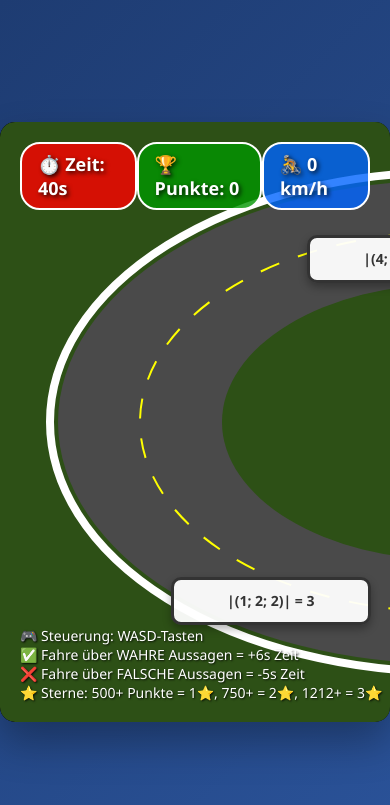
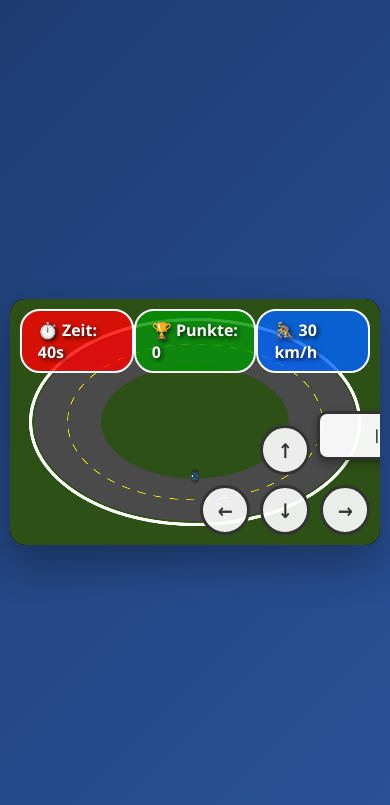
Before and after one commit to PeterSMSL/Analytische_Geometrie, a plain HTML site: page 03_Vektoren/math_racer.html in a window 390 px wide. Drawn offline with Linux system fonts and the light colour scheme.

Commit message:
spiel neu in 3

```diff
--- a/03_Vektoren/math_racer.html
+++ b/03_Vektoren/math_racer.html
@@ -27,11 +27,28 @@
             border-radius: 15px;
             box-shadow: 0 20px 40px rgba(0,0,0,0.3);
             overflow: hidden;
+            max-width: 100%;
+            width: 900px;
+            height: 600px;
         }
 
         #gameCanvas {
             display: block;
             border-radius: 15px;
+            width: 100%;
+            height: 100%;
+        }
+
+        @media (max-width: 920px) {
+            .game-container {
+                width: 95vw;
+                height: 63.33vw; /* Maintain 900:600 aspect ratio */
+                max-height: 80vh;
+            }
+
+            body {
+                padding: 5px;
+            }
         }
 
         .ui-overlay {
@@ -174,6 +191,77 @@
                 opacity: 0;
             }
         }
+
+        .mobile-controls {
+            position: absolute;
+            bottom: 20px;
+            right: 20px;
+            display: flex;
+            flex-direction: column;
+            gap: 10px;
+            z-index: 30;
+        }
+
+        .control-row {
+            display: flex;
+            gap: 10px;
+            justify-content: center;
+        }
+
+        .control-btn {
+            width: 60px;
+            height: 60px;
+            background: rgba(255, 255, 255, 0.9);
+            border: 3px solid #333;
+            border-radius: 50%;
+            font-size: 24px;
+            font-weight: bold;
+            color: #333;
+            display: flex;
+            align-items: center;
+            justify-content: center;
+            cursor: pointer;
+            user-select: none;
+            -webkit-user-select: none;
+            touch-action: manipulation;
+            transition: all 0.1s ease;
+        }
+
+        .control-btn:active {
+            background: rgba(200, 200, 200, 0.9);
+            transform: scale(0.95);
+        }
+
+        .control-btn:hover {
+            background: rgba(220, 220, 220, 0.9);
+        }
+
+        @media (max-width: 768px) {
+            .mobile-controls {
+                display: flex;
+                bottom: 10px;
+                right: 10px;
+            }
+
+            .control-btn {
+                width: 50px;
+                height: 50px;
+                font-size: 20px;
+            }
+
+            .ui-overlay {
+                top: 10px;
+                left: 10px;
+                right: 10px;
+                font-size: 16px;
+            }
+        }
+
+        @media (min-width: 769px) {
+            .mobile-controls {
+                display: none;
+            }
+        }
     </style>
 </head>
 <body>
@@ -186,12 +274,6 @@
             <div class="speed">🚴 <span id="speed">0</span> km/h</div>
         </div>
 
-        <div class="instructions">
-            🎮 Steuerung: WASD-Tasten<br>
-            ✅ Fahre über WAHRE Aussagen = +6s Zeit<br>
-            ❌ Fahre über FALSCHE Aussagen = -5s Zeit<br>
-            ⭐ Sterne: 500+ Punkte = 1⭐, 750+ = 2⭐, 1212+ = 3⭐
-        </div>
 
         <div class="game-over" id="gameOver">
             <h2 id="gameResult">Spiel beendet!</h2>
@@ -199,6 +281,17 @@
             <p id="finalScore">Endpunktzahl: 0</p>
             <p id="performance">Fantastische Leistung!</p>
             <button class="restart-btn" onclick="restartGame()">Neues Spiel</button>
+        </div>
+
+        <div class="mobile-controls">
+            <div class="control-row">
+                <div class="control-btn" id="upBtn">↑</div>
+            </div>
+            <div class="control-row">
+                <div class="control-btn" id="leftBtn">←</div>
+                <div class="control-btn" id="downBtn">↓</div>
+                <div class="control-btn" id="rightBtn">→</div>
+            </div>
         </div>
     </div>
 
@@ -218,8 +311,9 @@
             x: 450,
             y: 450, // Start on the track bottom
             angle: -Math.PI/2, // Start pointing up
-            speed: 0,
+            speed: 2, // Start with base speed for mobile
             maxSpeed: 5, // Reduced from 8 to 5
+            baseSpeed: 2, // Minimum speed for mobile
             acceleration: 0.25, // Reduced from 0.4 to 0.25
             friction: 0.88,
             turnSpeed: 0.06,
@@ -648,27 +742,88 @@
             e.preventDefault();
         });
 
+        // Touch Controls
+        function setupTouchControls() {
+            const upBtn = document.getElementById('upBtn');
+            const downBtn = document.getElementById('downBtn');
+            const leftBtn = document.getElementById('leftBtn');
+            const rightBtn = document.getElementById('rightBtn');
+
+            // Touch start events
+            upBtn.addEventListener('touchstart', (e) => {
+                e.preventDefault();
+                keys.up = true;
+            });
+
+            downBtn.addEventListener('touchstart', (e) => {
+                e.preventDefault();
+                keys.down = true;
+            });
+
+            leftBtn.addEventListener('touchstart', (e) => {
+                e.preventDefault();
+                keys.left = true;
+            });
+
+            rightBtn.addEventListener('touchstart', (e) => {
+                e.preventDefault();
+                keys.right = true;
+            });
+
+            // Touch end events
+            upBtn.addEventListener('touchend', (e) => {
+                e.preventDefault();
+                keys.up = false;
+            });
+
+            downBtn.addEventListener('touchend', (e) => {
+                e.preventDefault();
+                keys.down = false;
+            });
+
+            leftBtn.addEventListener('touchend', (e) => {
+                e.preventDefault();
+                keys.left = false;
+            });
+
+            rightBtn.addEventListener('touchend', (e) => {
+                e.preventDefault();
+                keys.right = false;
+            });
+
+            // Mouse events for desktop testing
+            upBtn.addEventListener('mousedown', () => keys.up = true);
+            upBtn.addEventListener('mouseup', () => keys.up = false);
+            downBtn.addEventListener('mousedown', () => keys.down = true);
+            downBtn.addEventListener('mouseup', () => keys.down = false);
+            leftBtn.addEventListener('mousedown', () => keys.left = true);
+            leftBtn.addEventListener('mouseup', () => keys.left = false);
+            rightBtn.addEventListener('mousedown', () => keys.right = true);
+            rightBtn.addEventListener('mouseup', () => keys.right = false);
+        }
+
+        setupTouchControls();
+
         // Car Physics
         function updateCar() {
             if (!gameRunning) return;
 
-            // Acceleration/Deceleration
+            // Automatic forward movement with optional speed boost
             if (keys.up) {
                 car.speed = Math.min(car.speed + car.acceleration, car.maxSpeed);
             } else if (keys.down) {
-                car.speed = Math.max(car.speed - car.acceleration, -car.maxSpeed * 0.5);
+                car.speed = Math.max(car.speed - car.acceleration, car.baseSpeed * 0.5);
             } else {
-                car.speed *= car.friction;
+                // Maintain base speed for mobile-friendly gameplay
+                car.speed = Math.max(car.speed * car.friction, car.baseSpeed);
             }
 
-            // Turning - Only when moving
-            if (Math.abs(car.speed) > 0.1) {
-                if (keys.left) {
-                    car.angle -= car.turnSpeed;
-                }
-                if (keys.right) {
-                    car.angle += car.turnSpeed;
-                }
+            // Turning - Always possible for mobile
+            if (keys.left) {
+                car.angle -= car.turnSpeed;
+            }
+            if (keys.right) {
+                car.angle += car.turnSpeed;
             }
 
             // Movement - Apply speed to position
@@ -680,7 +835,7 @@
                 // Bounce back
                 car.x -= Math.cos(car.angle) * car.speed * 2;
                 car.y -= Math.sin(car.angle) * car.speed * 2;
-                car.speed *= -0.3;
+                car.speed = Math.max(car.speed * -0.3, car.baseSpeed);
             }
 
             // Keep car in canvas bounds
@@ -722,7 +877,7 @@
             car.x = 450;
             car.y = 450; // Start on the track bottom
             car.angle = -Math.PI/2; // Start pointing up
-            car.speed = 0;
+            car.speed = car.baseSpeed; // Start with base speed for mobile
             activeStatements = [];
             lastSpawnTime = 0;
 
```
